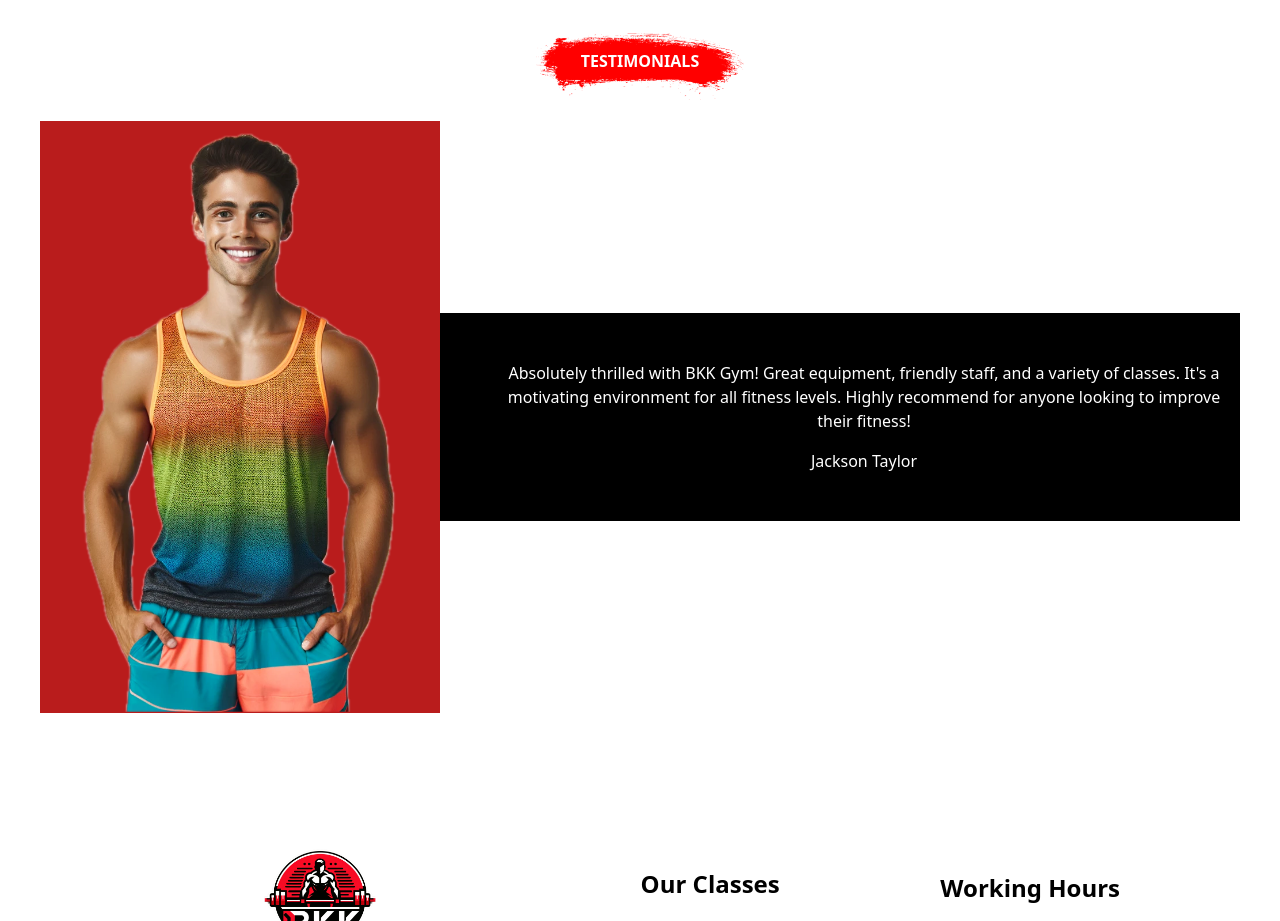
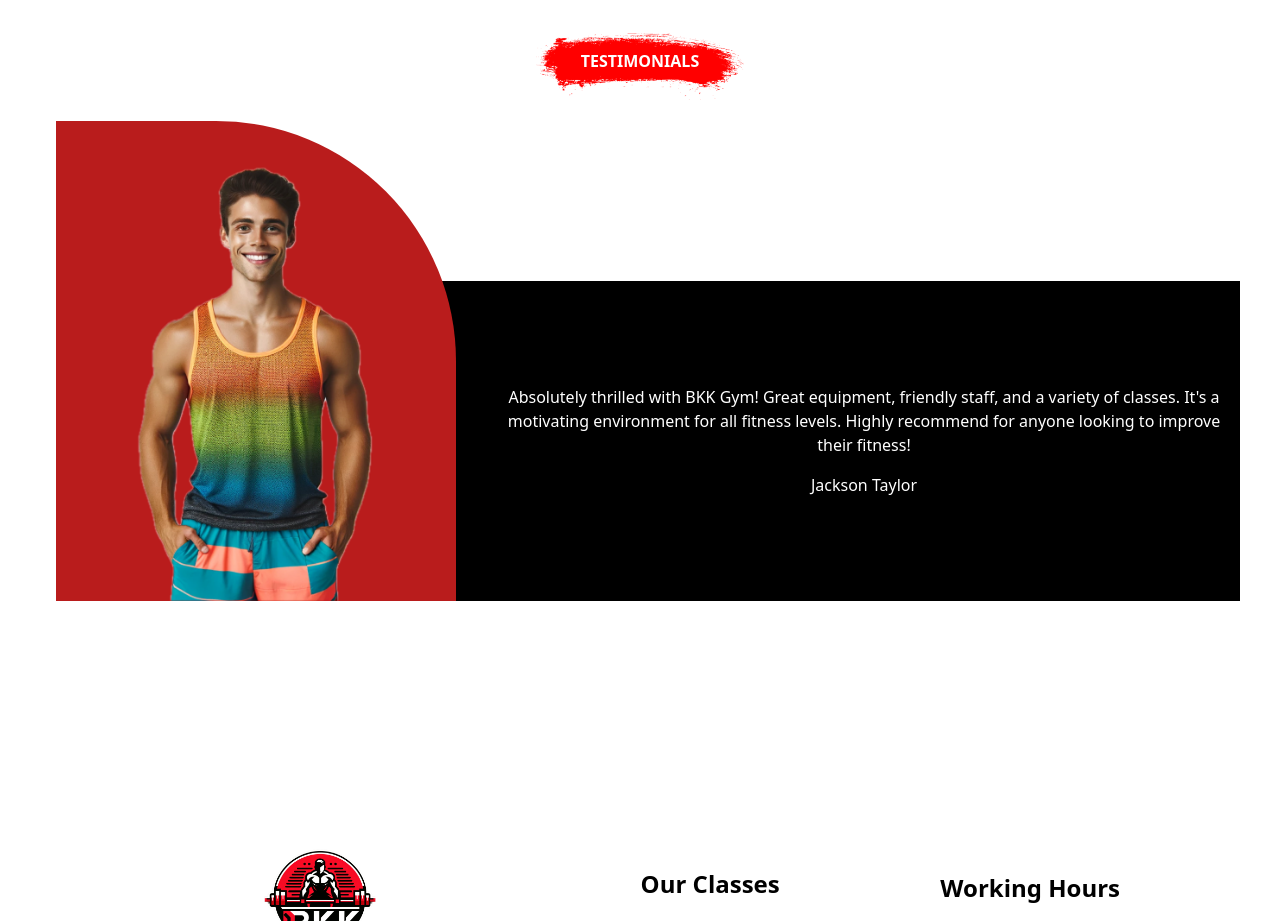
Before and after one commit to OnigiriKing/new-project, a React (Create React App) app: page / in a window 1280 px wide. Shown: the part 4300-5221 px from the top of the page. Built offline with nearby package versions, Linux system fonts and the light colour scheme.

Commit message:
Testimonials page update

```diff
--- a/src/components/homeComp/Home.Testimonials/Testimonials.jsx
+++ b/src/components/homeComp/Home.Testimonials/Testimonials.jsx
@@ -12,14 +12,14 @@ export default function Testimonials() {
         </div>
         <div>
           <div></div>
-          <div class="flex relative text-white items-center">
-            <div class="relative">
-              <div class="flex relative items-center justify-center">
-                <img class="w-[20rem] absolute" src={people1}></img>
-                <div class="bg-red-700 w-[25rem] h-[37rem]" />
+          <div class="flex relative text-white items-end">
+            <div>
+              <div class="flex relative items-center justify-center left-4">
+                <img class="w-[15rem] absolute z-[5] top-[2.37rem]" src={people1}></img>
+                <div class=" w-[25rem] h-[30rem]  bg-red-700 rounded-tr-[15rem]" />
               </div>
             </div>
-            <div class="flex flex-col h-[13rem] w-full justify-center bg-black">
+            <div class="flex flex-col h-[20rem] w-full justify-center bg-black">
               <div class="ml-[3rem]">
                 <p>
                   Absolutely thrilled with BKK Gym! Great equipment, friendly
```
Also changed, not shown: src/dist/style.css.
